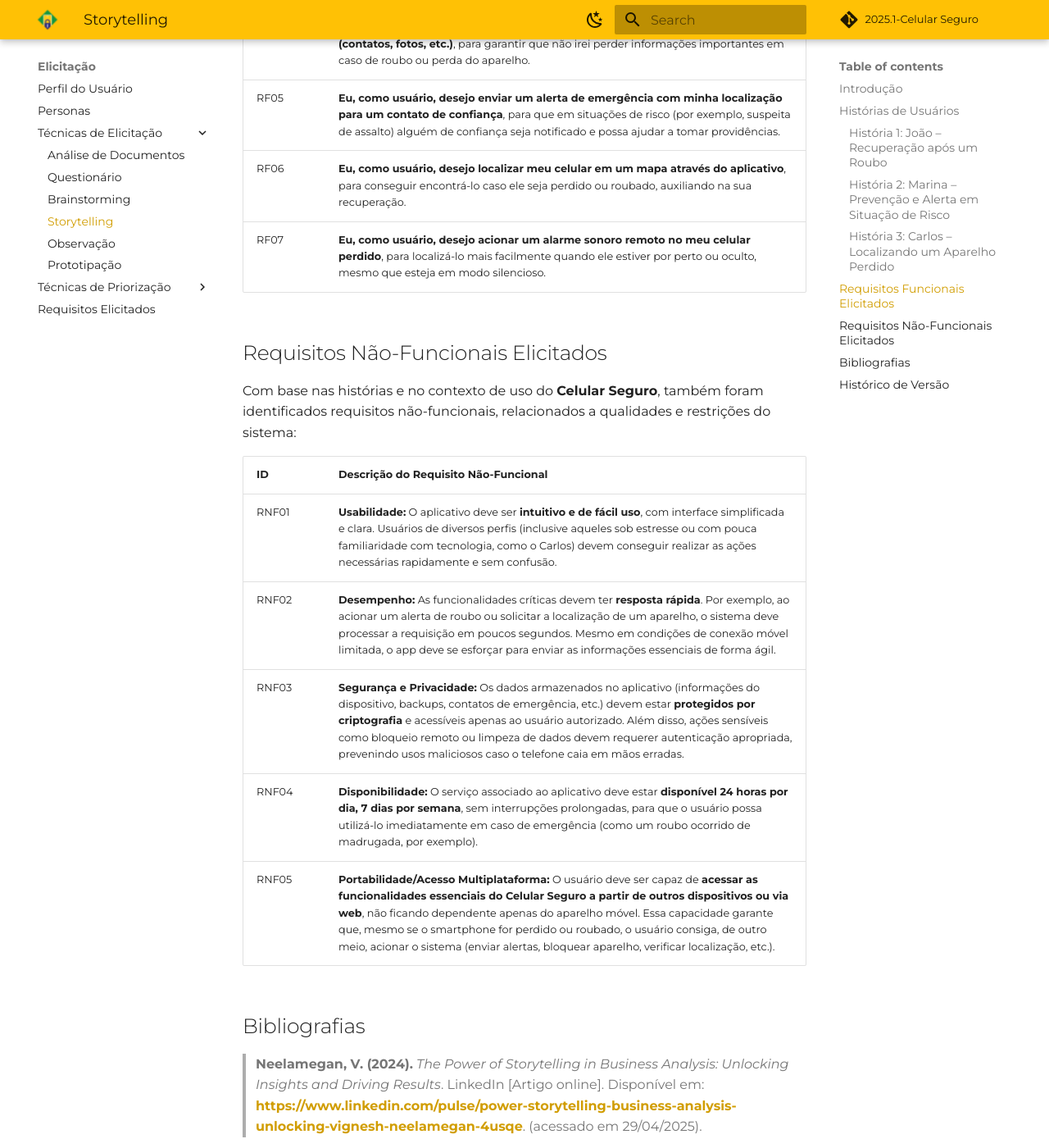
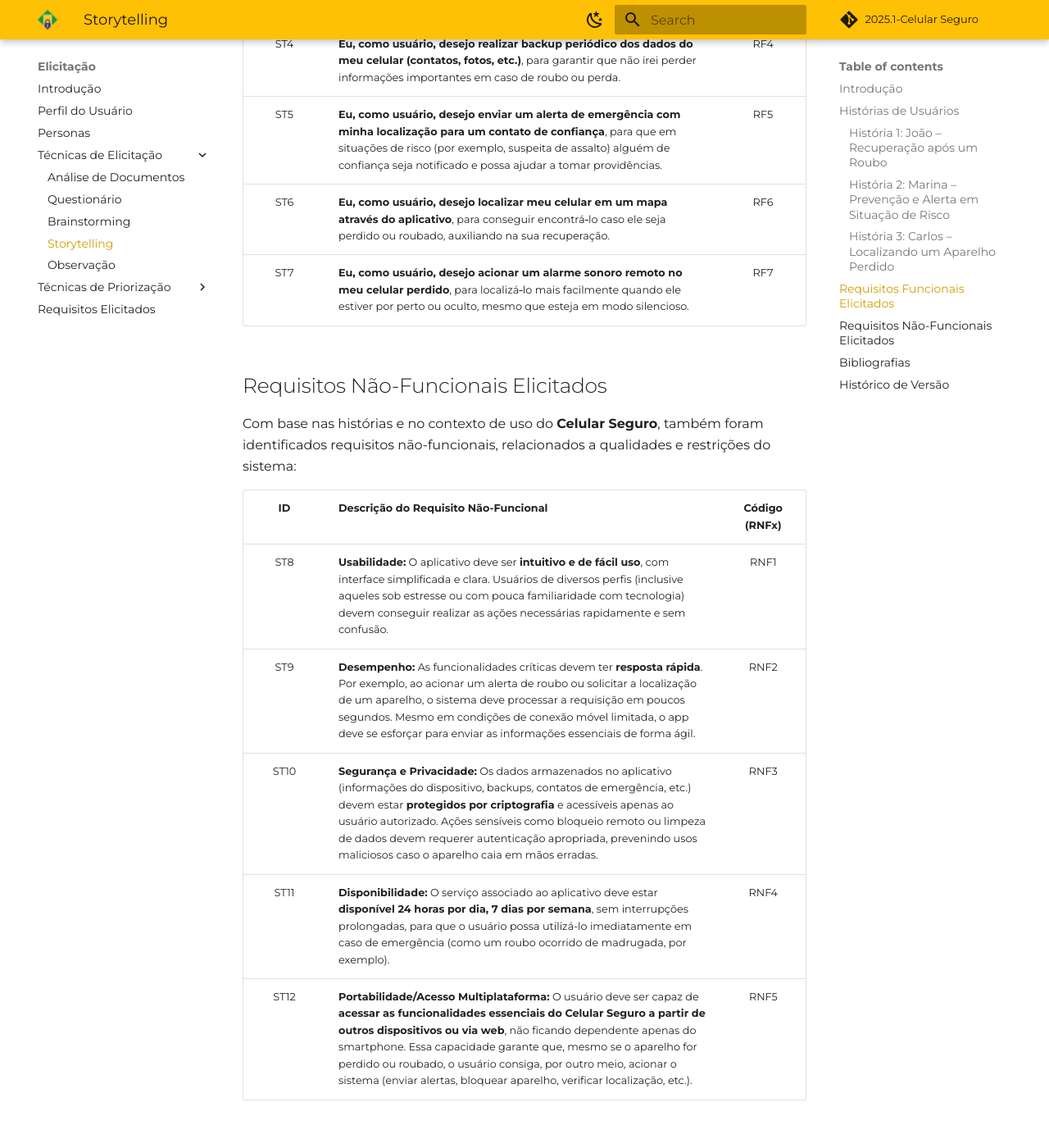
Before and after one commit to Requisitos-de-Software/2025.1-CelularSeguro, an MkDocs documentation site: the page built from Docs/documento-elicitacao/Storytelling.md, in a window 1280 px wide and 1400 px high, scrolled down 3536 px. Shown: the whole window at 82% size. Built offline with MkDocs 1.6.1 and Material for MkDocs 9.7.7, drawn with Linux system fonts in a browser that asks for light colours; comment, search, counter and statistics services are not loaded; some of the changed text lies outside the part shown.

Commit message:
docs: correção da tabela no storytelling

```diff
--- a/Docs/documento-elicitacao/Storytelling.md
+++ b/Docs/documento-elicitacao/Storytelling.md
@@ -32,27 +32,27 @@ Pelo computador de casa, Carlos acessa a interface web do **Celular Seguro** com
 
 A partir das histórias de usuários acima, foram identificados os seguintes requisitos funcionais para o aplicativo **Celular Seguro**. Cada requisito está descrito no formato de _user story_ (história de usuário), relacionando a necessidade com o benefício ou objetivo:
 
-| ID   | Descrição do Requisito Funcional                                       |
-|------|------------------------------------------------------------------------|
-| RF01 | **Eu, como usuário, desejo notificar o roubo do meu celular com apenas um toque**, para agilizar a comunicação do incidente às autoridades e aumentar as chances de recuperação. |
-| RF02 | **Eu, como usuário, desejo bloquear remotamente meu aparelho roubado**, para proteger meus dados pessoais e impedir acesso indevido às minhas informações após um furto. |
-| RF03 | **Eu, como usuário, desejo cadastrar previamente as informações do meu celular no aplicativo**, como modelo, IMEI e número de série, para facilitar uma eventual denúncia de furto ou perda do dispositivo. |
-| RF04 | **Eu, como usuário, desejo realizar backup periódico dos dados do meu celular (contatos, fotos, etc.)**, para garantir que não irei perder informações importantes em caso de roubo ou perda do aparelho. |
-| RF05 | **Eu, como usuário, desejo enviar um alerta de emergência com minha localização para um contato de confiança**, para que em situações de risco (por exemplo, suspeita de assalto) alguém de confiança seja notificado e possa ajudar a tomar providências. |
-| RF06 | **Eu, como usuário, desejo localizar meu celular em um mapa através do aplicativo**, para conseguir encontrá-lo caso ele seja perdido ou roubado, auxiliando na sua recuperação. |
-| RF07 | **Eu, como usuário, desejo acionar um alarme sonoro remoto no meu celular perdido**, para localizá-lo mais facilmente quando ele estiver por perto ou oculto, mesmo que esteja em modo silencioso. |
+| **ID** | **Descrição do Requisito Funcional**                                                                                                                                                                                                                       | **Código (RFx)** |
+| :----: | ---------------------------------------------------------------------------------------------------------------------------------------------------------------------------------------------------------------------------------------------------------- | :--------------: |
+|   ST1  | **Eu, como usuário, desejo notificar o roubo do meu celular com apenas um toque**, para agilizar a comunicação do incidente às autoridades e aumentar as chances de recuperação.                                                                           |        RF1       |
+|   ST2  | **Eu, como usuário, desejo bloquear remotamente meu aparelho roubado**, para proteger meus dados pessoais e impedir acesso indevido às minhas informações após um furto.                                                                                   |        RF2       |
+|   ST3  | **Eu, como usuário, desejo cadastrar previamente as informações do meu celular no aplicativo**, como modelo, IMEI e número de série, para facilitar uma eventual denúncia de furto ou perda.                                                               |        RF3       |
+|   ST4  | **Eu, como usuário, desejo realizar backup periódico dos dados do meu celular (contatos, fotos, etc.)**, para garantir que não irei perder informações importantes em caso de roubo ou perda.                                                              |        RF4       |
+|   ST5  | **Eu, como usuário, desejo enviar um alerta de emergência com minha localização para um contato de confiança**, para que em situações de risco (por exemplo, suspeita de assalto) alguém de confiança seja notificado e possa ajudar a tomar providências. |        RF5       |
+|   ST6  | **Eu, como usuário, desejo localizar meu celular em um mapa através do aplicativo**, para conseguir encontrá‑lo caso ele seja perdido ou roubado, auxiliando na sua recuperação.                                                                           |        RF6       |
+|   ST7  | **Eu, como usuário, desejo acionar um alarme sonoro remoto no meu celular perdido**, para localizá‑lo mais facilmente quando ele estiver por perto ou oculto, mesmo que esteja em modo silencioso.                                                         |        RF7       |
 
 ## Requisitos Não-Funcionais Elicitados
 
 Com base nas histórias e no contexto de uso do **Celular Seguro**, também foram identificados requisitos não-funcionais, relacionados a qualidades e restrições do sistema:
 
-| ID    | Descrição do Requisito Não-Funcional                                   |
-|-------|------------------------------------------------------------------------|
-| RNF01 | **Usabilidade:** O aplicativo deve ser **intuitivo e de fácil uso**, com interface simplificada e clara. Usuários de diversos perfis (inclusive aqueles sob estresse ou com pouca familiaridade com tecnologia, como o Carlos) devem conseguir realizar as ações necessárias rapidamente e sem confusão. |
-| RNF02 | **Desempenho:** As funcionalidades críticas devem ter **resposta rápida**. Por exemplo, ao acionar um alerta de roubo ou solicitar a localização de um aparelho, o sistema deve processar a requisição em poucos segundos. Mesmo em condições de conexão móvel limitada, o app deve se esforçar para enviar as informações essenciais de forma ágil. |
-| RNF03 | **Segurança e Privacidade:** Os dados armazenados no aplicativo (informações do dispositivo, backups, contatos de emergência, etc.) devem estar **protegidos por criptografia** e acessíveis apenas ao usuário autorizado. Além disso, ações sensíveis como bloqueio remoto ou limpeza de dados devem requerer autenticação apropriada, prevenindo usos maliciosos caso o telefone caia em mãos erradas. |
-| RNF04 | **Disponibilidade:** O serviço associado ao aplicativo deve estar **disponível 24 horas por dia, 7 dias por semana**, sem interrupções prolongadas, para que o usuário possa utilizá-lo imediatamente em caso de emergência (como um roubo ocorrido de madrugada, por exemplo). |
-| RNF05 | **Portabilidade/Acesso Multiplataforma:** O usuário deve ser capaz de **acessar as funcionalidades essenciais do Celular Seguro a partir de outros dispositivos ou via web**, não ficando dependente apenas do aparelho móvel. Essa capacidade garante que, mesmo se o smartphone for perdido ou roubado, o usuário consiga, de outro meio, acionar o sistema (enviar alertas, bloquear aparelho, verificar localização, etc.). |
+| **ID** | **Descrição do Requisito Não-Funcional**                                                                                                                                                                                                                                                                                                                                                                                   | **Código (RNFx)** |
+| :----: | -------------------------------------------------------------------------------------------------------------------------------------------------------------------------------------------------------------------------------------------------------------------------------------------------------------------------------------------------------------------------------------------------------------------------- | :---------------: |
+|   ST8  | **Usabilidade:** O aplicativo deve ser **intuitivo e de fácil uso**, com interface simplificada e clara. Usuários de diversos perfis (inclusive aqueles sob estresse ou com pouca familiaridade com tecnologia) devem conseguir realizar as ações necessárias rapidamente e sem confusão.                                                                                                                                  |        RNF1       |
+|   ST9  | **Desempenho:** As funcionalidades críticas devem ter **resposta rápida**. Por exemplo, ao acionar um alerta de roubo ou solicitar a localização de um aparelho, o sistema deve processar a requisição em poucos segundos. Mesmo em condições de conexão móvel limitada, o app deve se esforçar para enviar as informações essenciais de forma ágil.                                                                       |        RNF2       |
+|  ST10  | **Segurança e Privacidade:** Os dados armazenados no aplicativo (informações do dispositivo, backups, contatos de emergência, etc.) devem estar **protegidos por criptografia** e acessíveis apenas ao usuário autorizado. Ações sensíveis como bloqueio remoto ou limpeza de dados devem requerer autenticação apropriada, prevenindo usos maliciosos caso o aparelho caia em mãos erradas.                               |        RNF3       |
+|  ST11  | **Disponibilidade:** O serviço associado ao aplicativo deve estar **disponível 24 horas por dia, 7 dias por semana**, sem interrupções prolongadas, para que o usuário possa utilizá-lo imediatamente em caso de emergência (como um roubo ocorrido de madrugada, por exemplo).                                                                                                                                            |        RNF4       |
+|  ST12  | **Portabilidade/Acesso Multiplataforma:** O usuário deve ser capaz de **acessar as funcionalidades essenciais do Celular Seguro a partir de outros dispositivos ou via web**, não ficando dependente apenas do smartphone. Essa capacidade garante que, mesmo se o aparelho for perdido ou roubado, o usuário consiga, por outro meio, acionar o sistema (enviar alertas, bloquear aparelho, verificar localização, etc.). |        RNF5       |
 
 ## Bibliografias
 
--- a/mkdocs.yml
+++ b/mkdocs.yml
@@ -42,6 +42,7 @@ nav:
         - Entrega 1: "documento-inspecao/grupo+1/documento_inspecao_grupo+1.md"
 
   - Elicitação:
+      - Introdução: "documento-elicitacao/Introdução.md"
       - Perfil do Usuário: "documento-elicitacao/PerfilUsuario.md"
       - Personas: "documento-elicitacao/Personas.md"
       - Técnicas de Elicitação:
@@ -50,12 +51,10 @@ nav:
           - Brainstorming: "documento-elicitacao/Brainstorming.md"
           - Storytelling: "documento-elicitacao/Storytelling.md"
           - Observação: "documento-elicitacao/Observacao.md"
-          - Prototipação: "documento-elicitacao/Prototipacao.md"
       - Técnicas de Priorização:
           - First Thing First: "documento-elicitacao/FirstThingFirst.md"
           - QFD: "documento-elicitacao/QFD.md"
           - MoSCoW: "documento-elicitacao/MoSCoW.md"
-          - ROI: "documento-elicitacao/ROI.md"
           - $100: "documento-elicitacao/100.md"
       - Requisitos Elicitados: "documento-elicitacao/requisitos_elicitados.md"
 
```
Also changed, not shown: Docs/documento-elicitacao/Prototipacao.md (deleted, +0 -1 lines), Docs/documento-elicitacao/ROI.md (deleted, +0 -1 lines), Docs/documento-elicitacao/ftf.md (deleted, +0 -8 lines).
